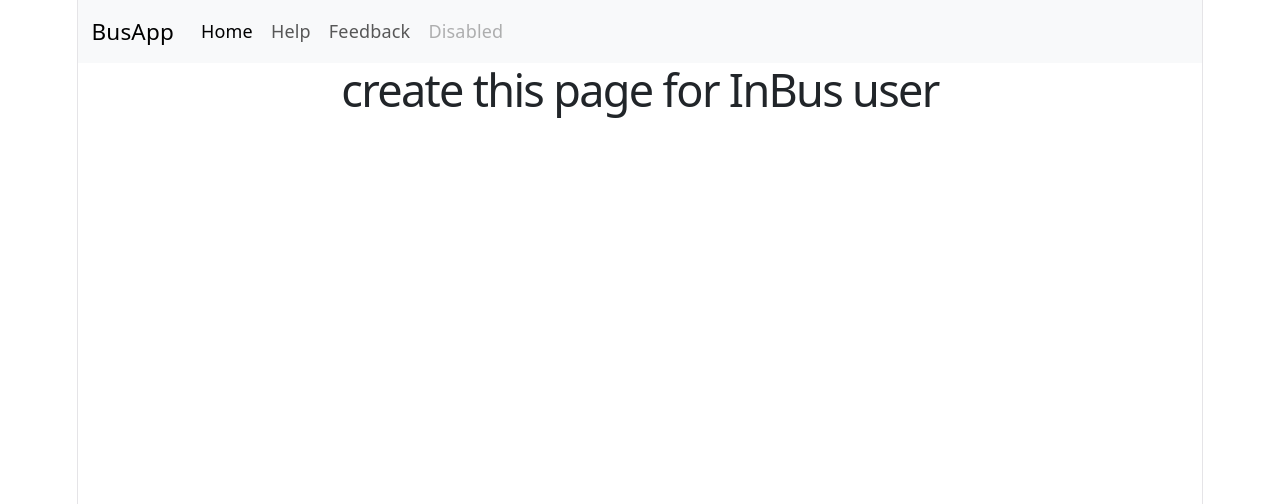
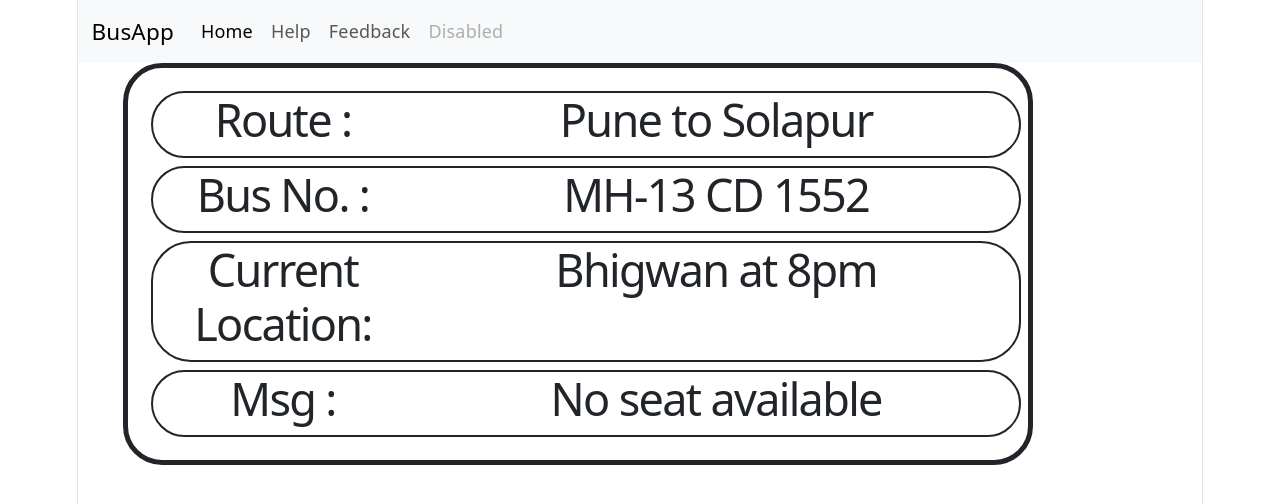
Before and after one commit to Rok-dotcom/Bus-Tracker, a React (Vite) app in the folder Front-End/Bus-Tracker/: page /InBus in a window 1280 px wide. Shown: the top 504 px of the page. Built offline with nearby package versions, Linux system fonts and the light colour scheme.

Commit message:
Added content to InBus user

```diff
--- /dev/null
+++ b/Front-End/Bus-Tracker/src/components/Container.jsx
@@ -0,0 +1,11 @@
+import styles from "./Container.module.css";
+
+const Container = (props) => {
+  return (
+    <>
+      <div className={styles.container}>{props.children}</div>
+    </>
+  );
+};
+
+export default Container;
--- /dev/null
+++ b/Front-End/Bus-Tracker/src/components/Container.module.css
@@ -0,0 +1,7 @@
+.container {
+  border-radius: 39px;
+  padding: 15px;
+  margin-left: 45px;
+  width: 81%;
+  border: 5px solid;
+}
--- a/Front-End/Bus-Tracker/src/components/InBus.jsx
+++ b/Front-End/Bus-Tracker/src/components/InBus.jsx
@@ -1,7 +1,19 @@
+import SmallContainer from "./SmallContainer.jsx";
+import Container from "./Container";
 const InBus = () => {
   return (
     <>
-      <h1>create this page for InBus user</h1>
+      <Container>
+        <SmallContainer title="Route : ">Pune to Solapur</SmallContainer>
+
+        <SmallContainer title="Bus No. : ">MH-13 CD 1552</SmallContainer>
+
+        <SmallContainer title="Current Location: ">
+          Bhigwan at 8pm
+        </SmallContainer>
+
+        <SmallContainer title="Msg : ">No seat available</SmallContainer>
+      </Container>
     </>
   );
 };
--- /dev/null
+++ b/Front-End/Bus-Tracker/src/components/SmallContainer.jsx
@@ -0,0 +1,17 @@
+import styles from "./SmallContainer.module.css";
+
+const SmallContainer = ({ title, children }) => {
+  return (
+    <>
+      <div className={styles.smallContainer}>
+        <div className={styles.leftDiv}>
+          <h1>{title}</h1>
+        </div>
+        <div className={styles.rightDiv}>
+          <h1>{children}</h1>
+        </div>
+      </div>
+    </>
+  );
+};
+export default SmallContainer;
--- /dev/null
+++ b/Front-End/Bus-Tracker/src/components/SmallContainer.module.css
@@ -0,0 +1,16 @@
+.smallContainer {
+  display: flex;
+  justify-content: space-between;
+  width: 100%;
+  border: 2px solid;
+  border-radius: 40px;
+  margin: 8px;
+}
+
+.leftDiv {
+  width: 30%;
+}
+
+.rightDiv {
+  width: 70%;
+}
```
